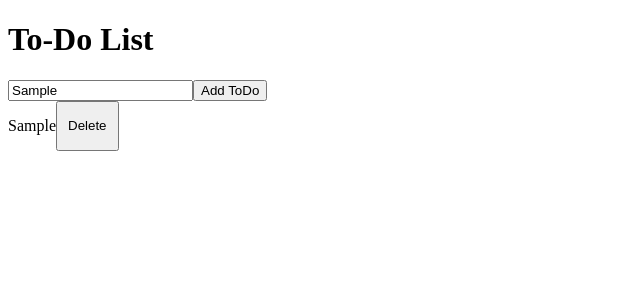
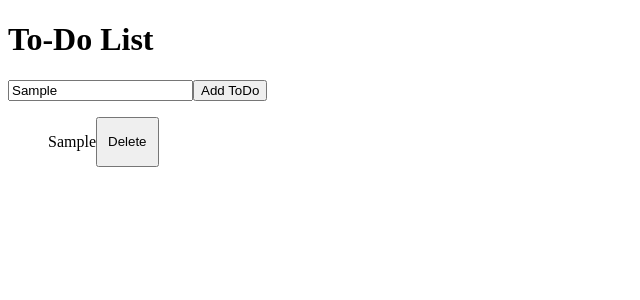
Before and after one commit to acciojob/todo-react-The-jalmejay, a React app: page / in a window 1280 px wide. Both pictures are taken after typing "Sample" into the empty fields and a click on the button "Add ToDo". Shown: the top 300 px of the page, without its empty margins (0-640 px from the left). Built offline with nearby package versions, Linux system fonts and the light colour scheme.

Commit message:
Update Todo.js

```diff
--- a/src/components/Todo.js
+++ b/src/components/Todo.js
@@ -3,14 +3,14 @@ import './app.css';
 
 const Todo = ({ list, deleteId }) => {
   return (
-    <div className="todoLists">
+    <ul className="todoLists">
       {list && list.map((e) => (
-        <div key={e.id}  className="list">
+        <li key={e.id}  className="list">
           <p>{e.name}</p>
           <button className="deleteBtn" onClick={() => deleteId(e.id)}>Delete</button>
-        </div>
+        </li>
       ))}
-    </div>
+    </ul>
   );
 };
 
```
